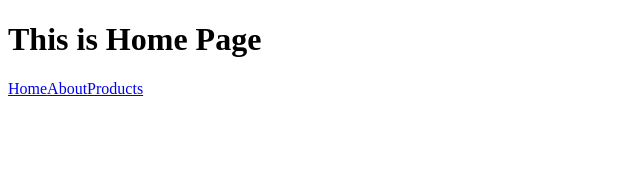
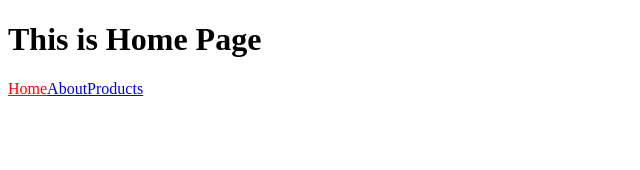
Before and after one commit to tahmid0111/react-router-simple-01, a React (Vite) app: page / in a window 1280 px wide. Shown: the top 170 px of the page, without its empty margins (0-640 px from the left). Built offline with nearby package versions, Linux system fonts and the light colour scheme.

Commit message:
dynamic routing with data loading and active link added

```diff
--- a/src/App.jsx
+++ b/src/App.jsx
@@ -1,6 +1,7 @@
 import { Outlet } from 'react-router-dom'
 import { Link } from 'react-router-dom'
 import './App.css'
+import ActiveLink from './Components/ActiveLink'
 
 
 function App() {
@@ -8,9 +9,9 @@ function App() {
   return (
     <>
       <h1>This is Home Page</h1>
-      <Link to='/'>Home</Link>
-      <Link to='/about'>About</Link>
-      <Link to='/products'>Products</Link>
+      <ActiveLink to='/'>Home</ActiveLink>
+      <ActiveLink to='/about'>About</ActiveLink>
+      <ActiveLink to='/products'>Products</ActiveLink>
       <Outlet />
     </>
   )
--- /dev/null
+++ b/src/Components/ActiveLink.jsx
@@ -0,0 +1,15 @@
+import React from 'react'
+import { NavLink } from 'react-router-dom'
+
+const ActiveLink = ({to, children}) => {
+  return (
+    <>
+      <NavLink to={to} className={({isActive}) => isActive ? 'active' : ''}>
+
+      {children}
+      </NavLink>
+    </>
+  )
+}
+
+export default ActiveLink
--- a/src/Components/Peoducts.jsx
+++ b/src/Components/Peoducts.jsx
@@ -1,12 +1,17 @@
 import React from 'react'
 import { useLoaderData } from 'react-router-dom'
+import Product from './Product';
 
 const Peoducts = () => {
     const products = useLoaderData();
   return (
     <>
       <h1>This is product page</h1>
-      <h1>{products.length}</h1>
+      {
+        products.map((product) => {
+          return <Product key={product.id} product={product} />
+        })
+      }
     </>
   )
 }
--- /dev/null
+++ b/src/Components/Product.jsx
@@ -0,0 +1,16 @@
+import React from 'react'
+import { Link } from 'react-router-dom'
+
+const Product = (props) => {
+  const {id, title, price, description} = props.product
+  return (
+    <>
+      <h3>{id}</h3>
+      <h1>{title}</h1>
+      <h4>{description}</h4>
+      <Link to={`/product/${id}`}>show details</Link>
+    </>
+  )
+}
+
+export default Product
--- /dev/null
+++ b/src/Components/ProductDetail.jsx
@@ -0,0 +1,15 @@
+import React from 'react';
+import { useLoaderData } from 'react-router-dom';
+
+const ProductDetail = () => {
+    const singleProduct = useLoaderData()
+    const {id, title} = singleProduct;
+  return (
+    <>
+      <h1>{id}</h1>
+      <h1>{title}</h1>
+    </>
+  )
+}
+
+export default ProductDetail
--- a/src/index.css
+++ b/src/index.css
@@ -0,0 +1,3 @@
+.active{
+    color: red;
+}
--- a/src/main.jsx
+++ b/src/main.jsx
@@ -5,6 +5,8 @@ import './index.css'
 import { createBrowserRouter, RouterProvider } from 'react-router-dom'
 import About from './Components/About.jsx'
 import Peoducts from './Components/Peoducts.jsx'
+import Product from './Components/Product.jsx'
+import ProductDetail from './Components/ProductDetail.jsx'
 
 const router = createBrowserRouter([
   {
@@ -20,8 +22,14 @@ const router = createBrowserRouter([
         element: <Peoducts />,
         loader: () => fetch('https://fakestoreapi.com/products')
       },
+      {
+        path: '/product/:productId',
+        element: <ProductDetail />,
+        loader: ({params}) => fetch(`https://fakestoreapi.com/products/${params.productId}`)
+
+      },
     ]
-  }
+  },
 ])
 
 ReactDOM.createRoot(document.getElementById('root')).render(
```
